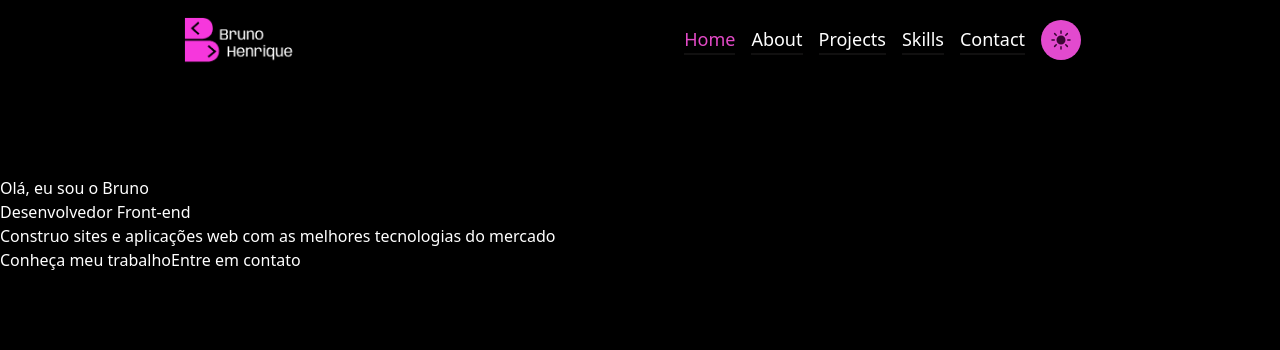
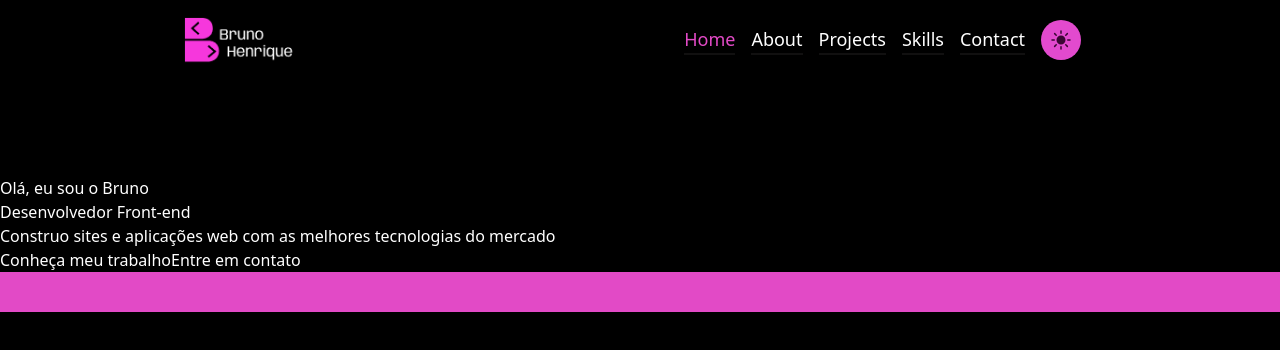
Before and after one commit to RiqueBruno/RiqueBruno, a React (Vite) app: page / in a window 1280 px wide. Shown: the top 350 px of the page. Built offline with nearby package versions, Linux system fonts and the light colour scheme.

Commit message:
refactor: adjust Home component layout and add SliderHome component

```diff
--- a/src/components/Home/Home.tsx
+++ b/src/components/Home/Home.tsx
@@ -1,8 +1,9 @@
 import React from 'react';
+import SliderHome from '../SliderHome/SliderHome';
 
 export default function Home() {
   return (
-    <section className="dark:text-text-dark h-screen pt-24">
+    <section className="dark:text-text-dark h-screen pt-24 w-full">
       <h1>Olá, eu sou o Bruno</h1>
       <h2>Desenvolvedor Front-end</h2>
       <h3>
@@ -10,6 +11,7 @@ export default function Home() {
       </h3>
       <button>Conheça meu trabalho</button>
       <button>Entre em contato</button>
+      <SliderHome />
     </section>
   );
 }
--- /dev/null
+++ b/src/components/SliderHome/SliderHome.tsx
@@ -0,0 +1,22 @@
+import React from 'react';
+import SliderItem from '../SliderItem/SliderItem';
+
+export default function SliderHome() {
+  const slider = [
+    'UX Designer',
+    'UI Designer',
+    'Front-end',
+    'Fullstack Developer',
+    'UX Designer',
+    'UI Designer',
+    'Front-end',
+    'Fullstack Developer',
+  ];
+  return (
+    <div className="w-full h-10 bg-primary relative box-border overflow-hidden hidden md:block">
+      {slider.map((slider, index) => (
+        <SliderItem key={index} slider={slider} delay={index * 4} />
+      ))}
+    </div>
+  );
+}
--- a/src/components/SliderItem/SliderItem.tsx
+++ b/src/components/SliderItem/SliderItem.tsx
@@ -7,8 +7,11 @@ type SliderItemProps = {
 
 export default function SliderItem({ slider, delay }: SliderItemProps) {
   return (
-    <span
-      className={`animate-slider delay-[${delay}s] text-text-light`}
-    >{`/ ${slider} `}</span>
+    <div
+      style={{ animationDelay: `${delay}s` }}
+      className="animate-slider text-text-light h-full flex items-center justify-center absolute left-[100%] w-44"
+    >
+      {'/'} &nbsp;&nbsp;&nbsp;&nbsp;&nbsp; {slider}
+    </div>
   );
 }
```
